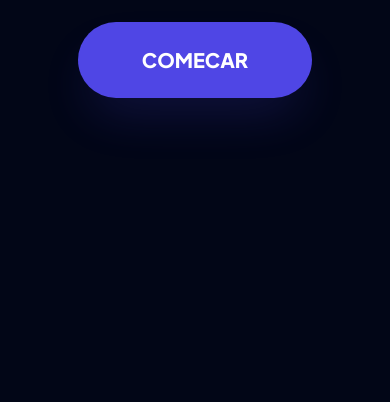
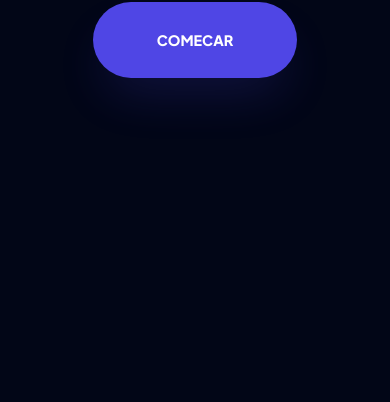
Before and after one commit to ruancarlos400300-sketch/suporte-site1, a website: page public/index.html in a window 390 px wide. Shown: the part 442-844 px from the top of the page. Drawn offline with nearby package versions, Linux system fonts and the light colour scheme; no server answers.

Commit message:
Update index.html

```diff
--- a/public/index.html
+++ b/public/index.html
@@ -8,12 +8,28 @@
     <script src="/socket.io/socket.io.js"></script>
     <link href="https://fonts.googleapis.com/css2?family=Plus+Jakarta+Sans:wght@400;800&display=swap" rel="stylesheet">
     <style>
-        body { font-family: 'Plus Jakarta Sans', sans-serif; background: #020617; overflow: hidden; }
-        .slide-up { animation: slideUp 0.6s cubic-bezier(0.65, 0, 0.35, 1) forwards; }
-        @keyframes slideUp { from { transform: translateY(0); } to { transform: translateY(-100vh); } }
-        .form-enter { animation: formEnter 0.8s 0.3s forwards opacity; opacity: 0; }
-        @keyframes formEnter { to { opacity: 1; } }
-    </style>
+    <style>
+    :root { --primary: #6366f1; --bg: #020617; }
+    body {
+        font-family: 'Plus Jakarta Sans', sans-serif;
+        background: var(--bg);
+        color: white;
+        margin: 0; padding: 0;
+        overflow-x: hidden;
+    }
+
+    /* CONFIGURAÇÃO PARA PC */
+    .chat-wrapper { max-width: 500px; margin: 2rem auto; height: 90vh; }
+
+    /* AJUSTE AUTOMÁTICO PARA MOBILE (TELEMÓVEL) */
+    @media (max-width: 768px) {
+        .chat-wrapper { max-width: 100%; margin: 0; height: 100vh; border-radius: 0; }
+        h1 { font-size: 1.5rem !important; padding: 0 20px; }
+        .p-10 { padding: 1.5rem !important; }
+        input, button { font-size: 0.9rem !important; }
+    }
+</style>
+
 </head>
 <body>
 
```
